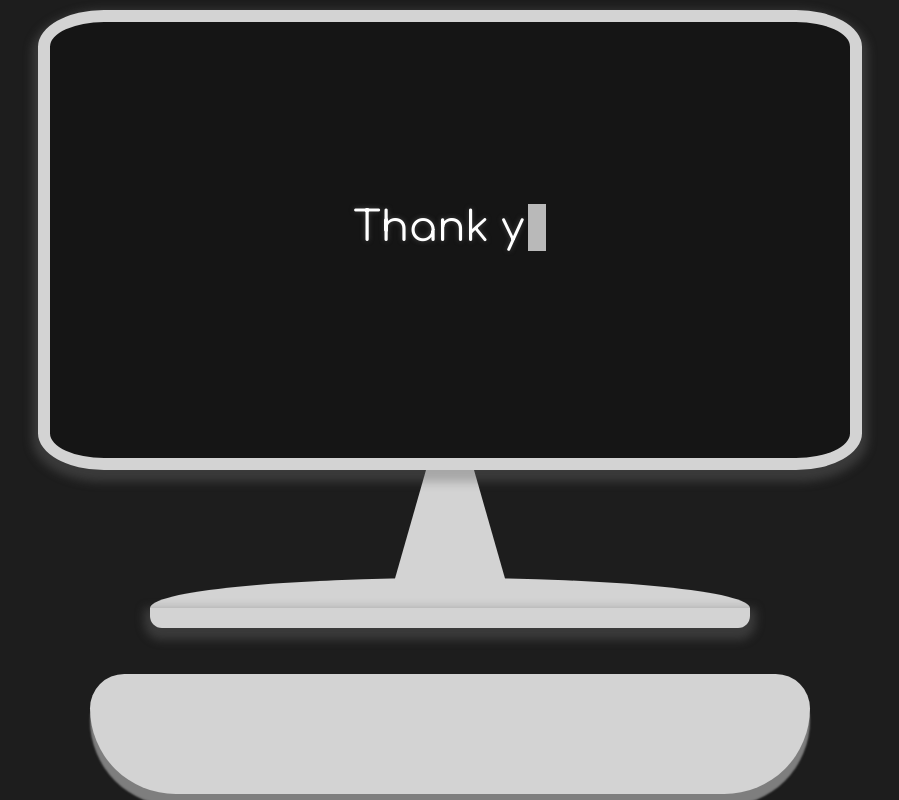
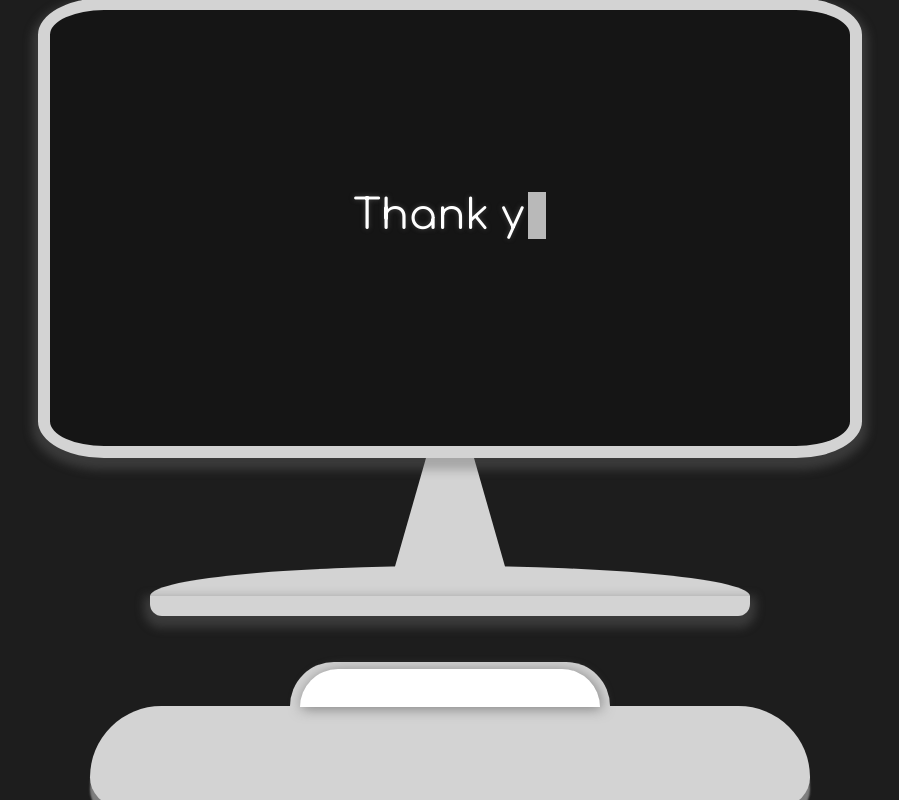
Before and after one commit to frse97/portfolio.frse, a React app: page / in a window 1280 px wide. Shown: the whole page, without its empty margins (190-1089 px from the left). Built offline with nearby package versions, Linux system fonts and the light colour scheme.

Commit message:
Adapted Keyboard component.

```diff
--- a/src/App.tsx
+++ b/src/App.tsx
@@ -14,7 +14,13 @@ const App: React.FC = () => {
   const portfolioContentClassName = cs("portfolio-content", mode === 'on' ? 'power-start' : '');
 
   return (
-    <PortfolioDevice screenContent={<><CodeTyping mode={mode} handleMode={handleStartMode} /><div className={portfolioContentClassName}><div>Content comes here</div></div></>} />
+    <PortfolioDevice screenContent={
+      <>
+        <CodeTyping mode={mode} handleMode={handleStartMode} />
+        <div className={portfolioContentClassName}>
+          {/* <div>Content comes here</div> */}
+        </div>
+      </>} />
   );
 }
 
--- a/src/components/Device/PCDevice/PortfolioPCKeyboard/PortfolioPCKeyboard.scss
+++ b/src/components/Device/PCDevice/PortfolioPCKeyboard/PortfolioPCKeyboard.scss
@@ -2,21 +2,26 @@
 @import "../../../../styles/utils.scss";
 
 // 🉐 Variables
+$box-shadow-color: #7e7e7e;
 $keyboard-animation-duration-visibility: 4.8s;
 $keyboard-animation-duration-fade-in: 2s;
 $keyboard-animation-delay: $anim-intro-duration;
 
 .pc-device-keyboard {
-  $box-shadow-color: #7e7e7e;
+  &-wrapper {
+    margin: toRem(46) auto 0 auto;
 
+    .pc-device-keyboard {
+      &-actions {
         position: relative;
-  margin: toRem(46) auto 0 auto;
-  height: toRem(120);
+        margin: 0 auto;
+        height: toRem(100);
         width: toRem(720);
-  border-radius: toRem(40) toRem(40) toRem(100) toRem(100);
+        border-radius: toRem(100) toRem(100) toRem(40) toRem(40);
         background-color: $pc-base-color;
 
-  animation: keyboard-visibility $keyboard-animation-duration-visibility linear,
+        animation: keyboard-visibility $keyboard-animation-duration-visibility
+            linear,
           keyboard-fade-in $keyboard-animation-duration-fade-in linear
             $keyboard-animation-delay;
 
@@ -27,6 +32,44 @@ $keyboard-animation-delay: $anim-intro-duration;
         -webkit-box-shadow: 0 toRem(12) toRem(2) $box-shadow-color;
         -moz-box-shadow: 0 toRem(12) toRem(2) $box-shadow-color;
         box-shadow: 0 toRem(12) toRem(2) $box-shadow-color;
+      }
+
+      &-search {
+        position: relative;
+        height: toRem(44);
+        width: toRem(320);
+        border-radius: toRem(66) toRem(66) toRem(0) toRem(0);
+        background-color: $pc-base-color;
+        margin: 0 auto;
+
+        display: flex;
+        align-items: center;
+        justify-content: center;
+
+        animation: keyboard-visibility $keyboard-animation-duration-visibility
+            linear,
+          keyboard-fade-in $keyboard-animation-duration-fade-in linear
+            $keyboard-animation-delay;
+
+        > input#portfolio-search {
+          min-height: toRem(38);
+          max-height: toRem(38);
+          z-index: 999;
+          width: 300px;
+          margin-top: 8px;
+          border-radius: toRem(66) toRem(66) toRem(0) toRem(0);
+          border: 0;
+          padding: 0 32px;
+
+          box-shadow: 0.1rem 0.1rem 0.8rem $box-shadow-color;
+
+          &:focus {
+            outline: none;
+          }
+        }
+      }
+    }
+  }
 }
 
 // ✨ Animations
--- a/src/components/Device/PCDevice/PortfolioPCKeyboard/PortfolioPCKeyboard.tsx
+++ b/src/components/Device/PCDevice/PortfolioPCKeyboard/PortfolioPCKeyboard.tsx
@@ -6,8 +6,12 @@ export interface IPortfolioPCkeyboard {
 }
 
 const PortfolioPCKeyboard: React.FC = props => {
-  return <div className="pc-device-keyboard">
-    <div className="keyboard-header-row" />
+  return <div className="pc-device-keyboard-wrapper">
+    <div className="pc-device-keyboard-search">
+      <label htmlFor="portfolio-search" />
+      <input type="search" id="portfolio-search" name="Portfolio.Frse Search" />
+    </div>
+    <div className="pc-device-keyboard-actions" />
   </div>
 }
 
```
Lines whose indentation alone changed are shown as unchanged.
